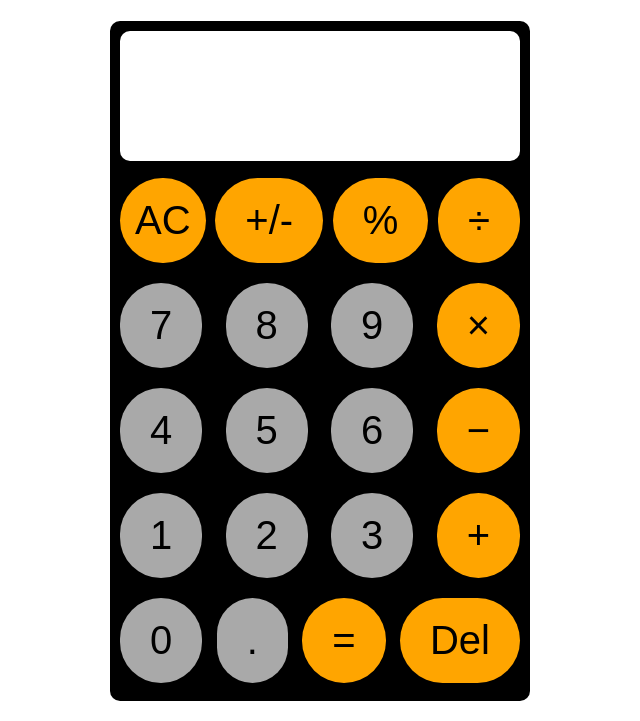
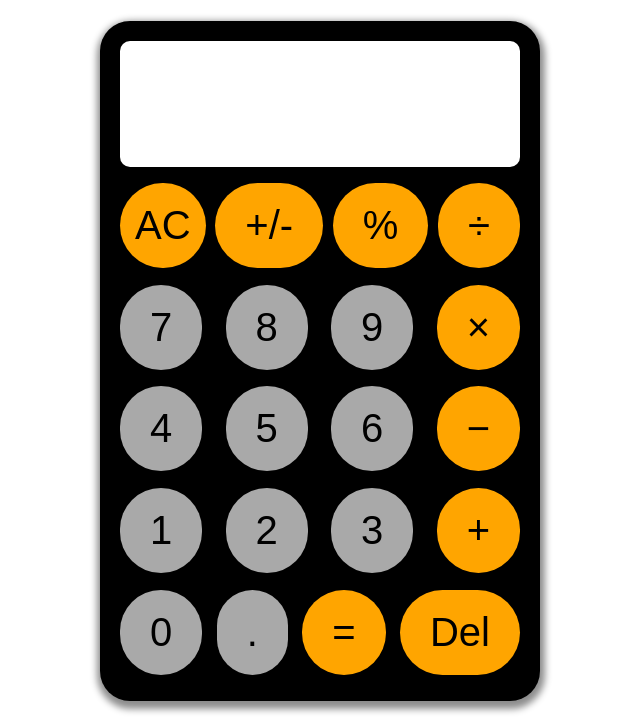
Before and after one commit to andrew-erasmus/calculator-js, a plain HTML site: page index.html in a window 1280 px wide. Shown: the part 79-800 px from the top of the page, without its empty margins (320-960 px from the left). Drawn offline with Linux system fonts and the light colour scheme.

Commit message:
Add button styles and shadow

```diff
--- a/styles.css
+++ b/styles.css
@@ -12,8 +12,11 @@ body {
 }
 
 .calc-container {
-    border-radius: 10px;
-    padding: 10px;
+    box-shadow: 1px 4px 7px 4px rgba(0,0,0,0.45);
+    -webkit-box-shadow: 1px 4px 7px 4px rgba(0,0,0,0.45);
+    -moz-box-shadow: 1px 4px 7px 4px rgba(0,0,0,0.45);
+    border-radius: 30px;
+    padding: 20px;
     display: flex;
     flex-direction: column;
     margin: 20px;
@@ -39,7 +42,6 @@ body {
 }
 
 .input-button {
-
     padding: 20px;
     padding-left: 30px;
     padding-right: 30px;
@@ -48,7 +50,6 @@ body {
     background: darkgray;
     border-radius: 70px;
     font-size: 40px;
-
 }
 
 .input-button#ac-button {
@@ -59,3 +60,25 @@ body {
 .input-button.control {
     background-color: orange;
 }
+
+.input-button:hover {
+    transform: scale(1.1);
+    transition: 100ms;
+}
+
+.input-button:not(:hover) {
+    transform: scale(1.0);
+    transition: 100ms;
+}
+
+.input-button:active {
+    background-color: rgb(57, 57, 57);
+}
+
+.input-button:active::after {
+    background-color: grey;
+}
+
+.input-button.control:active::after {
+    background-color: orange;
+}
```
